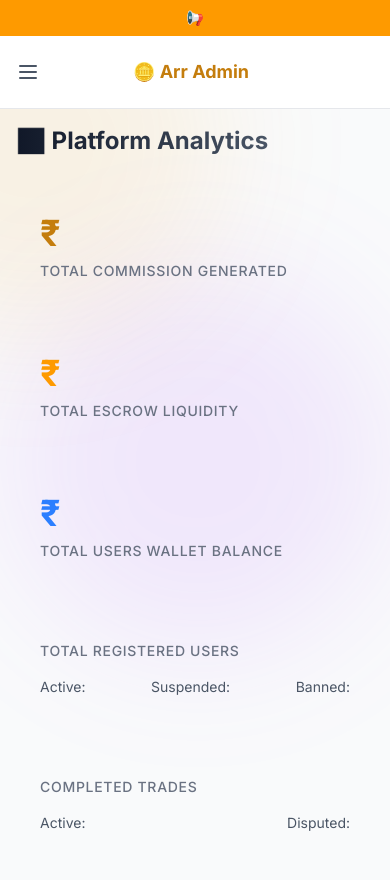
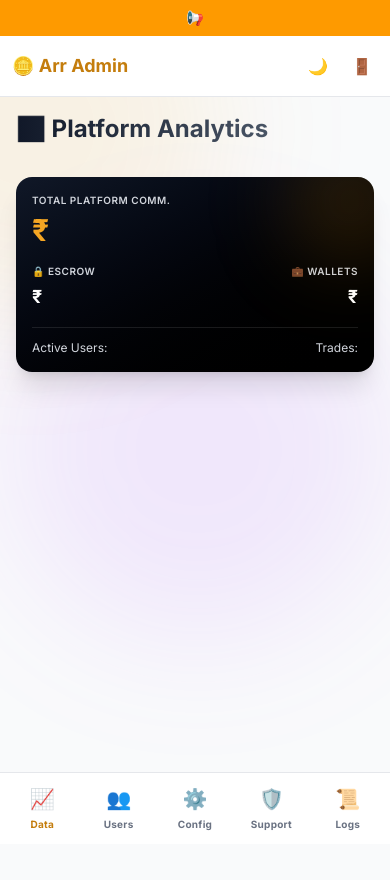
Before and after one commit to Coderbeb/Arr, a Laravel app: template resources/views/admin.blade.php in a window 390 px wide. Run offline with Laravel 12, Linux system fonts and the light colour scheme; the template is opened without the code that fills it, so the values that code supplies are empty; style sheets or scripts are compiled from the project's sources; parts of the project's set-up code (start-up, migrations or seed data) failed here and were passed over.

Commit message:
Refactor Admin and Assistance dashboards for mobile-first UI

```diff
--- a/resources/views/admin.blade.php
+++ b/resources/views/admin.blade.php
@@ -31,7 +31,32 @@
     <!-- Analytics Tab -->
     <div x-show="activeTab === 'analytics'" class="animate-fade-in">
         <template x-if="analytics">
-            <div class="grid grid-cols-1 md:grid-cols-2 lg:grid-cols-3 gap-6">
+            <div>
+                <!-- Mobile Compact Analytics (Hidden on MD) -->
+                <div class="md:hidden bg-gradient-to-br from-gray-900 to-black dark:from-white/10 dark:to-white/5 rounded-2xl p-4 mb-6 shadow-xl text-white relative overflow-hidden">
+                    <div class="absolute -right-10 -top-10 w-32 h-32 bg-gold-500/20 rounded-full blur-2xl"></div>
+                    <div class="mb-4">
+                        <div class="text-[10px] font-semibold text-gray-300 uppercase tracking-wider mb-1">Total Platform Comm.</div>
+                        <div class="text-3xl font-bold text-gold-400">₹<span x-text="parseFloat(analytics.financials.total_commission).toFixed(2)"></span></div>
+                    </div>
+                    <div class="flex justify-between items-end mb-4">
+                        <div>
+                            <div class="text-[10px] font-semibold text-gray-300 uppercase tracking-wider mb-1"><span class="text-amber-400">🔒</span> Escrow</div>
+                            <div class="text-lg font-bold">₹<span x-text="parseFloat(analytics.financials.total_liquidity).toFixed(2)"></span></div>
+                        </div>
+                        <div class="text-right">
+                            <div class="text-[10px] font-semibold text-gray-300 uppercase tracking-wider mb-1"><span class="text-blue-400">💼</span> Wallets</div>
+                            <div class="text-lg font-bold">₹<span x-text="parseFloat(analytics.financials.total_wallet_balance).toFixed(2)"></span></div>
+                        </div>
+                    </div>
+                    <div class="pt-3 border-t border-white/10 flex justify-between items-center text-xs">
+                        <span class="text-gray-300">Active Users: <strong class="text-green-400" x-text="analytics.users.active"></strong></span>
+                        <span class="text-gray-300">Trades: <strong class="text-emerald-400" x-text="analytics.trades.completed"></strong></span>
+                    </div>
+                </div>
+
+                <!-- Desktop Analytics Grid -->
+                <div class="hidden md:grid grid-cols-1 md:grid-cols-2 lg:grid-cols-3 gap-6">
                 <!-- Financials -->
                 <div class="glass-card p-6 !border-gold-400/30 dark:!bg-gold-500/5 hover:scale-[1.02] transition-transform">
                     <div class="text-4xl font-bold text-gold-500 mb-2">₹<span x-text="parseFloat(analytics.financials.total_commission).toFixed(2)"></span></div>
@@ -66,13 +91,14 @@
                         <span class="text-gray-600 dark:text-gray-400">Disputed: <strong class="text-red-500" x-text="analytics.trades.disputed"></strong></span>
                     </div>
                 </div>
+                </div>
             </div>
         </template>
     </div>
 
     <!-- Platform Settings Tab -->
     <div x-show="activeTab === 'settings'" class="animate-fade-in">
-        <form @submit.prevent="saveSettings" class="glass-card p-6 sm:p-8">
+        <form @submit.prevent="saveSettings" class="glass-card p-4 sm:p-8">
             <div class="grid grid-cols-1 md:grid-cols-2 gap-6">
 
                 <div class="md:col-span-2 mb-4">
@@ -134,7 +160,7 @@
 
     <!-- Users Management Tab -->
     <div x-show="activeTab === 'users'" class="animate-fade-in">
-        <div class="glass-card p-6">
+        <div class="glass-card p-4 sm:p-6">
             <div class="flex flex-col sm:flex-row justify-between items-start sm:items-center mb-6 gap-4">
                 <p class="text-gray-500 dark:text-gray-400 font-medium">Manage all registered accounts</p>
                 <button class="btn-primary shrink-0" @click="showStaffModal = true">➕ Create Support Staff</button>
@@ -209,7 +235,7 @@
 
     <!-- Audit Logs Tab -->
     <div x-show="activeTab === 'logs'" class="animate-fade-in">
-        <div class="glass-card p-6">
+        <div class="glass-card p-4 sm:p-6">
             <p class="text-gray-500 dark:text-gray-400 font-medium mb-6">Immutable record of all admin actions</p>
             <div class="overflow-x-hidden sm:-mx-6 sm:px-6">
                 <table class="w-full text-left">
@@ -279,7 +305,7 @@
         <template x-if="!loading && disputes.length > 0">
             <div class="space-y-6">
                 <template x-for="d in disputes" :key="d.id">
-                    <div class="glass-card p-6 sm:p-8">
+                    <div class="glass-card p-4 sm:p-8">
                         <div class="flex flex-col sm:flex-row justify-between items-start sm:items-center mb-6 pb-4 border-b border-gray-100 dark:border-white/5 gap-4">
                             <h4 class="text-xl font-bold text-gray-900 dark:text-white">
                                 Dispute #<span x-text="d.id.slice(0, 8)"></span>
--- a/resources/views/layouts/admin.blade.php
+++ b/resources/views/layouts/admin.blade.php
@@ -37,15 +37,8 @@
 
     <div class="flex-1 flex overflow-hidden">
 
-        <!-- Mobile Sidebar Overlay -->
-        <div x-show="sidebarOpen"
-             class="fixed inset-0 bg-black/60 backdrop-blur-sm z-40 lg:hidden"
-             x-transition.opacity
-             @click="sidebarOpen = false"></div>
-
         <!-- Sidebar -->
-        <aside class="fixed lg:static inset-y-0 left-0 w-72 bg-white dark:bg-deep-800 border-r border-gray-200 dark:border-white/5 flex flex-col z-50 transform transition-transform duration-300 ease-in-out lg:transform-none"
-               :class="sidebarOpen ? 'translate-x-0 shadow-2xl' : '-translate-x-full'">
+        <aside class="hidden lg:flex flex-col static inset-y-0 left-0 w-72 bg-white dark:bg-deep-800 border-r border-gray-200 dark:border-white/5 z-50">
 
             <div class="p-6 border-b border-gray-100 dark:border-white/5 flex items-center justify-between">
                 <div>
@@ -54,7 +47,6 @@
                     </div>
                     <div class="text-xs text-gray-500 font-medium uppercase tracking-wider mt-1">Super User Console</div>
                 </div>
-                <button class="lg:hidden text-gray-500 hover:text-gray-900 dark:hover:text-white" @click="sidebarOpen = false">✕</button>
             </div>
 
             <nav class="flex-1 px-4 py-6 space-y-2 overflow-y-auto">
@@ -100,13 +92,18 @@
 
         <!-- Main Content -->
         <div class="flex-1 flex flex-col h-screen overflow-hidden">
-            <!-- Mobile Header -->
-            <header class="lg:hidden flex items-center justify-between p-4 bg-white dark:bg-deep-800 border-b border-gray-200 dark:border-white/5 z-30">
-                <button class="p-2 -ml-2 text-gray-600 dark:text-gray-300 hover:bg-gray-100 dark:hover:bg-white/5 rounded-lg" @click="sidebarOpen = true">
-                    <svg class="w-6 h-6" fill="none" stroke="currentColor" viewBox="0 0 24 24"><path stroke-linecap="round" stroke-linejoin="round" stroke-width="2" d="M4 6h16M4 12h16M4 18h16"></path></svg>
-                </button>
-                <div class="font-outfit font-bold text-lg text-gold-500">🪙 Arr Admin</div>
-                <div class="w-10"></div> <!-- Spacer -->
+            <!-- Mobile Header (Compact) -->
+            <header class="lg:hidden flex items-center justify-between p-3 bg-white/95 dark:bg-deep-900/95 backdrop-blur-md border-b border-gray-200 dark:border-white/10 z-30">
+                <div class="font-outfit font-bold text-lg text-gold-500 flex items-center gap-1">🪙 Arr Admin</div>
+                <div class="flex items-center gap-3">
+                    <button @click="toggleTheme()" class="p-1.5 text-gray-500 dark:text-gray-400">
+                        <span x-show="!isDark">🌙</span>
+                        <span x-show="isDark">☀️</span>
+                    </button>
+                    <form action="/api/auth/logout" method="POST" @submit.prevent="fetch('/api/auth/logout', {method: 'POST', headers: {'X-CSRF-TOKEN': '{{ csrf_token() }}'}}).then(() => window.location.href='/login')">
+                        <button type="submit" class="p-1.5 text-red-500 dark:text-red-400">🚪</button>
+                    </form>
+                </div>
             </header>
 
             <main class="flex-1 overflow-y-auto p-4 lg:p-8 relative">
@@ -120,6 +117,30 @@
             </main>
         </div>
     </div>
+
+    <!-- Mobile Bottom Navigation Bar -->
+    <nav class="lg:hidden fixed bottom-0 left-0 w-full bg-white dark:bg-deep-900 border-t border-gray-200 dark:border-white/10 pb-safe z-50 flex justify-around items-center px-1 py-2">
+        <button class="flex flex-col items-center gap-1 p-1 flex-1 transition-colors" :class="activeTab === 'analytics' ? 'text-gold-500' : 'text-gray-500 dark:text-gray-400'" @click="activeTab = 'analytics'">
+            <span class="text-xl">📈</span>
+            <span class="text-[10px] font-bold tracking-wide">Data</span>
+        </button>
+        <button class="flex flex-col items-center gap-1 p-1 flex-1 transition-colors" :class="activeTab === 'users' ? 'text-gold-500' : 'text-gray-500 dark:text-gray-400'" @click="activeTab = 'users'">
+            <span class="text-xl">👥</span>
+            <span class="text-[10px] font-bold tracking-wide">Users</span>
+        </button>
+        <button class="flex flex-col items-center gap-1 p-1 flex-1 transition-colors" :class="activeTab === 'settings' ? 'text-gold-500' : 'text-gray-500 dark:text-gray-400'" @click="activeTab = 'settings'">
+            <span class="text-xl">⚙️</span>
+            <span class="text-[10px] font-bold tracking-wide">Config</span>
+        </button>
+        <button class="flex flex-col items-center gap-1 p-1 flex-1 transition-colors" :class="activeTab === 'assistance' ? 'text-gold-500' : 'text-gray-500 dark:text-gray-400'" @click="activeTab = 'assistance'">
+            <span class="text-xl">🛡️</span>
+            <span class="text-[10px] font-bold tracking-wide">Support</span>
+        </button>
+        <button class="flex flex-col items-center gap-1 p-1 flex-1 transition-colors" :class="activeTab === 'logs' ? 'text-gold-500' : 'text-gray-500 dark:text-gray-400'" @click="activeTab = 'logs'">
+            <span class="text-xl">📜</span>
+            <span class="text-[10px] font-bold tracking-wide">Logs</span>
+        </button>
+    </nav>
 
     <script>
         function adminApp() {
```
Also changed, not shown: resources/views/assistance.blade.php (+4 -4 lines), resources/views/layouts/app.blade.php (+8 -2 lines).
